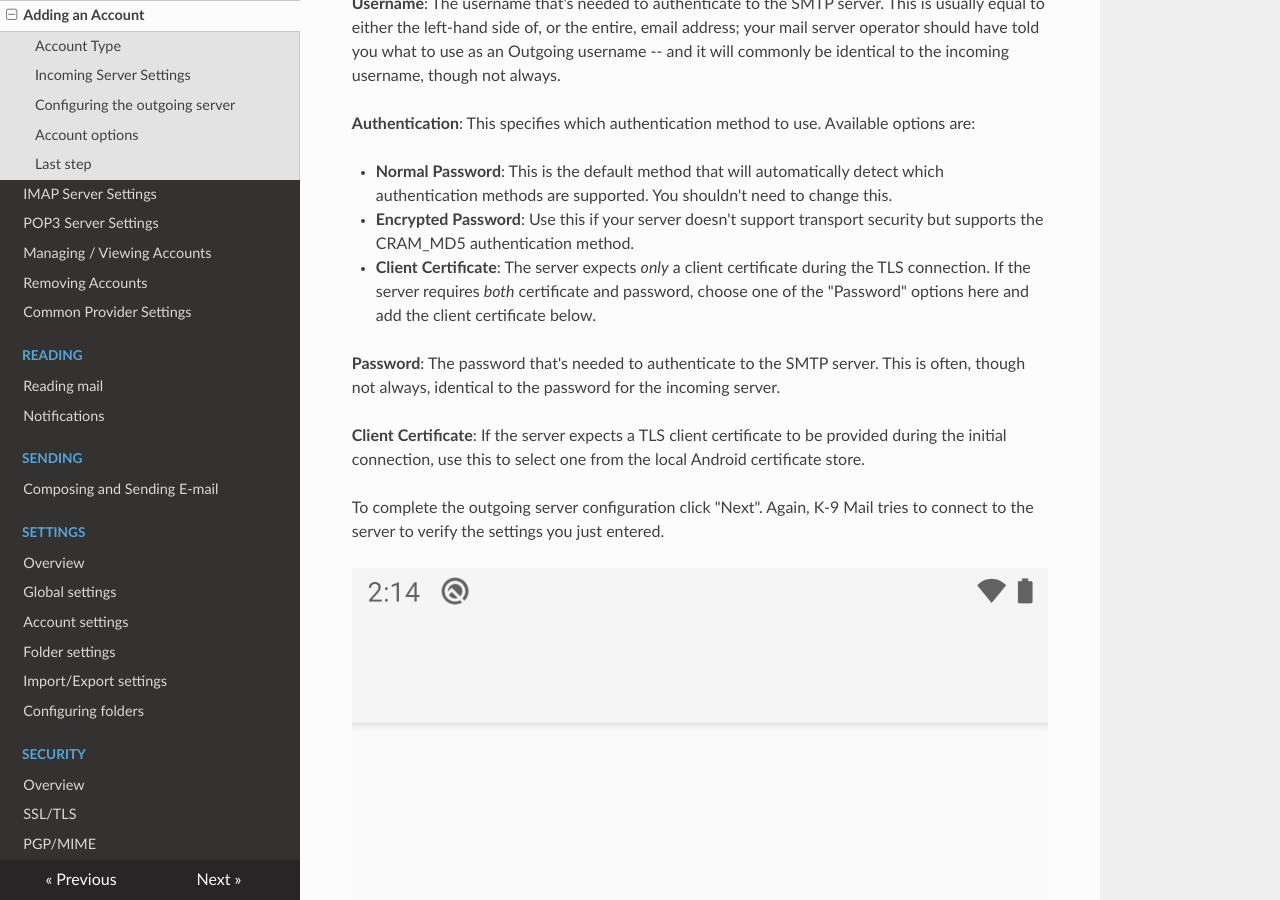
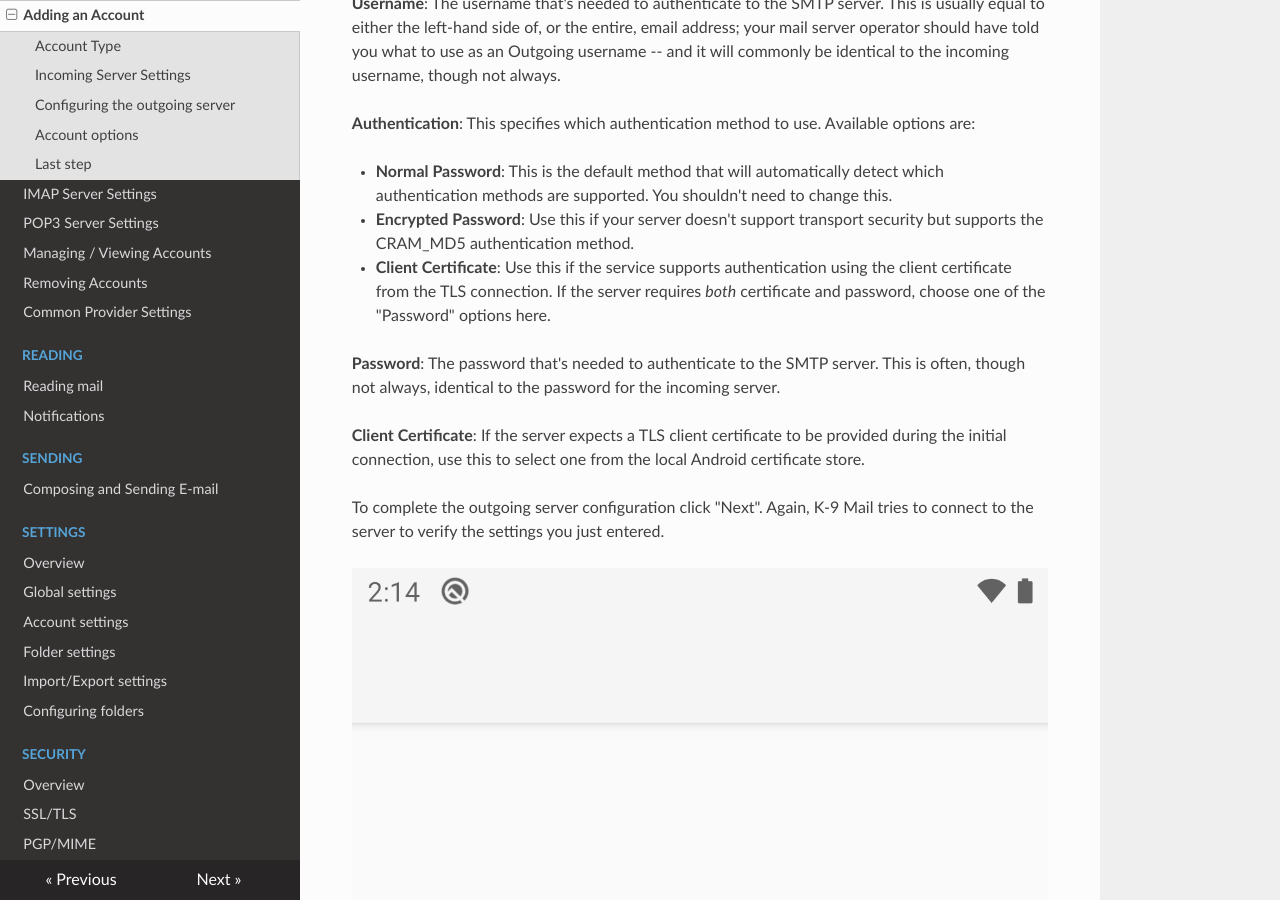
Before and after one commit to k9mail/k9mail-docs, an MkDocs documentation site: the page built from docs/accounts/add.md, in a window 1280 px wide and 900 px high, scrolled down 6849 px. Built offline with MkDocs 1.6.1, drawn with Linux system fonts in a browser that asks for light colours; nearby versions of some CDN libraries.

Commit message:
review comment

```diff
--- a/docs/accounts/add.md
+++ b/docs/accounts/add.md
@@ -82,9 +82,8 @@ Outgoing username -- and it will commonly be identical to the incoming username,
 You shouldn't need to change this.
 * **Encrypted Password**: Use this if your server doesn't support transport security but supports the CRAM_MD5 authentication
 method.
-* **Client Certificate**: The server expects *only* a client certificate during the TLS connection.
-If the server requires *both* certificate and password, choose one of the "Password" options here and add
-the client certificate below.
+* **Client Certificate**: Use this if the service supports authentication using the client certificate from the TLS connection.
+If the server requires *both* certificate and password, choose one of the "Password" options here.
 
 **Password**: The password that's needed to authenticate to the SMTP server. This is often, though not always, identical
 to the password for the incoming server.
```
